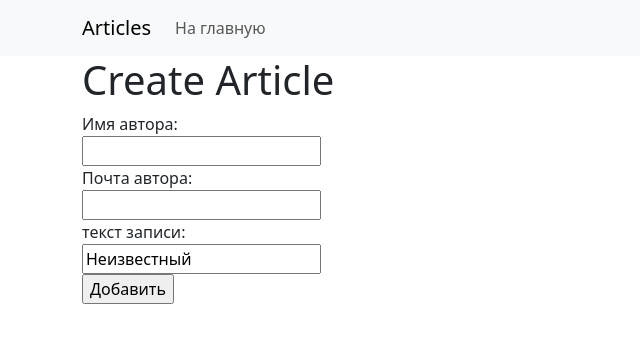
After one commit to jumgal23/controlwork7, a Django app: page /articles/add/ in a window 1280 px wide. The commit adds this page. Shown: the top 343 px of the page, without its empty margins (0-640 px from the left). Run offline with Django 5.2, Linux system fonts and the light colour scheme.

Commit message:
добавил создание , удаление и изменение публикаций

```diff
--- /dev/null
+++ b/source/book/forms.py
@@ -0,0 +1,7 @@
+from django import forms
+
+
+class ArticleForm(forms.Form):
+    name = forms.CharField(max_length=50, required=True, label="Имя автора")
+    email = forms.EmailField(max_length=100, required=True, label='Почта автора')
+    text = forms.CharField(max_length=3000, initial='Неизвестный', label="текст записи")
--- /dev/null
+++ b/source/book/templates/article_create.html
@@ -0,0 +1,13 @@
+{% extends 'base.html' %}
+
+{% block title %}Create Article{% endblock %}
+{% block menu %}<a class="nav-link" aria-current="page"  href="{% url 'index' %}">На главную</a>{% endblock %}
+
+{% block content %}
+<h1>Create Article</h1>
+
+<form action="" method="post">
+    {% include 'partial/article_form.html' with value_submit='Добавить'  %}
+</form>
+
+{% endblock %}
--- a/source/book/templates/index.html
+++ b/source/book/templates/index.html
@@ -1,4 +1,6 @@
 {% extends 'base.html' %}
+
+{% block menu %}<a class="nav-link" aria-current="page" href="{% url 'article_create' %}">Создать статью</a>{% endblock %}
 
 {% block content %}
     <h1>Articles</h1>
@@ -9,8 +11,8 @@
             <div class="card-body ">
                 <h5 class="card-title text-nowrap mb-2 text-body-secondary d-flex justify-content-between">{{ article.name }}   ({{ article.email }})
                     <div class="d-flex justify-content-end">
-                        <a href="#"><i class="bi bi-pencil-square "></i></a>
-                        <a href="#" ><i class="bi bi-file-earmark-minus "></i></a>
+                        <a href="{% url 'article_update_view' pk=article.pk %}"><i class="bi bi-pencil-square "></i></a>
+                        <a href="{% url 'article_delete_view' pk=article.pk %}" ><i class="bi bi-file-earmark-minus "></i></a>
                     </div>
                     </h5>
                 <p class="card-text">{{ article.text }}</p>
--- a/source/book/urls.py
+++ b/source/book/urls.py
@@ -1,6 +1,9 @@
 from django.urls import path
-from book.views import index_view
+from book.views import index_view, article_create_view, article_delete_view, article_update_view
 
 urlpatterns = [
     path('', index_view, name='index'),
+    path('articles/add/', article_create_view, name='article_create'),
+    path('article/<int:pk>/update/', article_update_view, name='article_update_view'),
+    path('article/<int:pk>/delete/', article_delete_view, name='article_delete_view')
 ]
--- a/source/book/views.py
+++ b/source/book/views.py
@@ -1,7 +1,57 @@
 from django.shortcuts import render, get_object_or_404, redirect
 from book.models import Article
+from book.forms import ArticleForm
 
 
 def index_view(request):
     articles = Article.objects.all()
     return render(request, 'index.html', {'articles': articles})
+
+
+def article_create_view(request):
+    if request.method == "GET":
+        form = ArticleForm()
+        return render(request, 'article_create.html', {'form': form})
+    elif request.method == "POST":
+        form = ArticleForm(data=request.POST)
+
+        if form.is_valid():
+            article = Article.objects.create(
+                name=form.cleaned_data.get('name'),
+                email=form.cleaned_data.get('email'),
+                text=form.cleaned_data.get('text')
+            )
+            return redirect('index')
+        else:
+            return render(request, 'article_create.html', {'form': form})
+
+
+def article_update_view(request, pk):
+    article = get_object_or_404(Article, pk=pk)
+    if request.method == "GET":
+        form = ArticleForm(initial={
+            'name': article.name,
+            'email': article.email,
+            'text': article.text
+        })
+        return render(request, 'article_update.html', {'form': form})
+    elif request.method == "POST":
+
+        form = ArticleForm(data=request.POST)
+        if form.is_valid():
+            article.name = form.cleaned_data.get('name')
+            article.email = form.cleaned_data.get('email')
+            article.text = form.cleaned_data.get('text')
+            article.save()
+            return redirect('index',)
+        else:
+            return render(request, 'article_update.html', {'form': form})
+
+
+def article_delete_view(request, pk):
+    article = get_object_or_404(Article, pk=pk)
+    if request.method == "GET":
+        return render(request, 'article_delete.html', {'article': article})
+    elif request.method == 'POST':
+        article.delete()
+        return redirect('index')
```
Also changed, not shown: source/book/templates/article_delete.html (added, +17 -0 lines), source/book/templates/article_update.html (added, +13 -0 lines).
